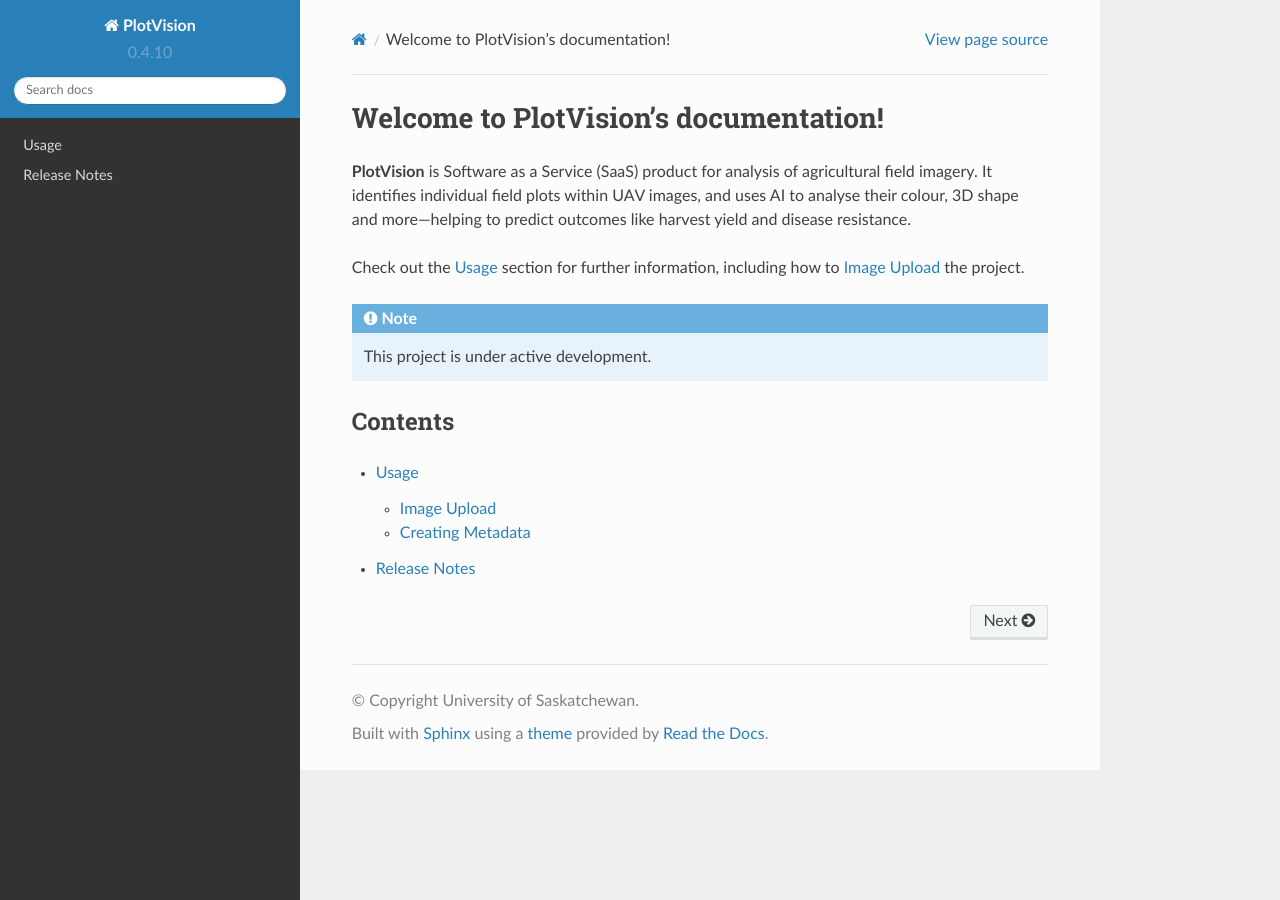
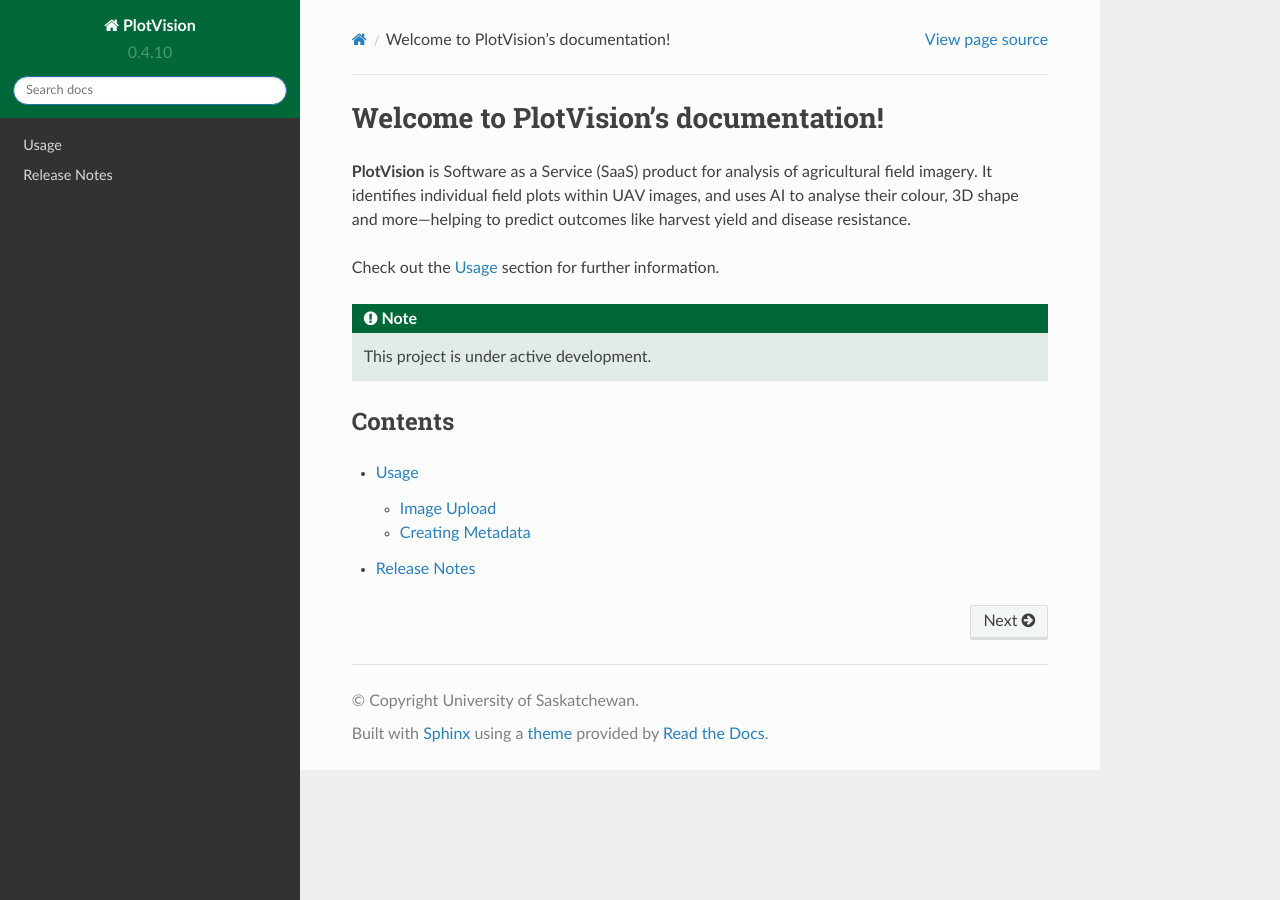
Before and after one commit to p2irc/plotvision-docs, a Sphinx documentation site: the page built from docs/source/index.rst, in a window 1280 px wide. Built offline with Sphinx 7.4.7 and the Read the Docs theme 2.0.0, drawn with Linux system fonts in a browser that asks for light colours.

Commit message:
changed theme color

```diff
--- /dev/null
+++ b/docs/source/_static/css/custom.css
@@ -0,0 +1,8 @@
+
+.admonition-title {
+    background-color: rgb(0, 104, 56) !important;
+}
+
+.note {
+    background-color: rgba(0, 104, 56, 0.1) !important;
+}
--- a/docs/source/conf.py
+++ b/docs/source/conf.py
@@ -17,6 +17,7 @@
     'sphinx.ext.autodoc',
     'sphinx.ext.autosummary',
     'sphinx.ext.intersphinx',
+    'sphinx.ext.autosectionlabel'
 ]
 
 intersphinx_mapping = {
@@ -31,5 +32,16 @@
 
 html_theme = 'sphinx_rtd_theme'
 
+html_static_path = ['_static']
+
+
+html_css_files = [
+    'css/custom.css'
+]
+
+html_theme_options = {
+    'style_nav_header_background': '#006838'
+}
+
 # -- Options for EPUB output
 epub_show_urls = 'footnote'
--- a/docs/source/index.rst
+++ b/docs/source/index.rst
@@ -1,12 +1,11 @@
 Welcome to PlotVision's documentation!
-===================================
+======================================
 
 **PlotVision** is Software as a Service (SaaS) product for analysis of agricultural field imagery.
 It identifies individual field plots within UAV images, and uses AI to analyse their colour,
 3D shape and more—helping to predict outcomes like harvest yield and disease resistance.
 
-Check out the :doc:`usage` section for further information, including
-how to :ref:`installation` the project.
+Check out the :doc:`usage` section for further information.
 
 .. note::
 
--- a/docs/source/usage.rst
+++ b/docs/source/usage.rst
@@ -1,11 +1,9 @@
 Usage
 =====
-
-.. _installation:
 
 Image Upload
 ------------
 
 
 Creating Metadata
-----------------
+-----------------
```
